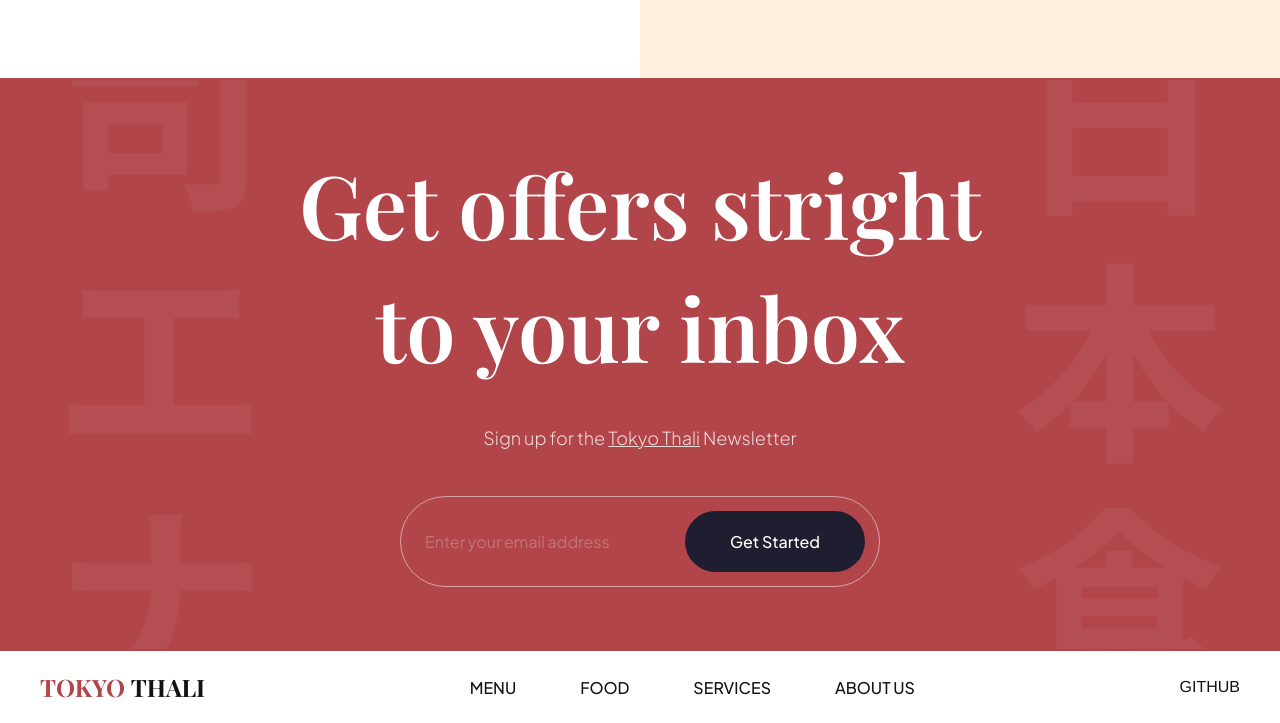
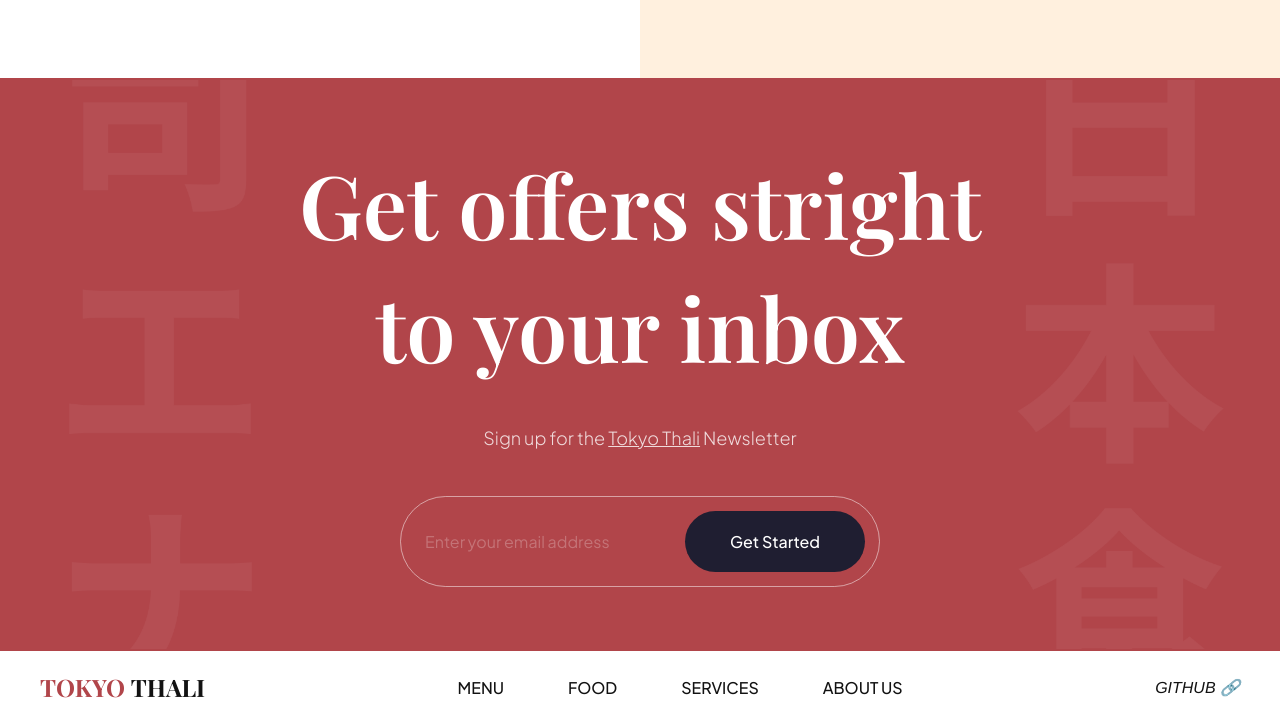
Before and after one commit to almosthumans/tokyo-thali, a website built with Vite: page index.html in a window 1280 px wide. Shown: the part 3620-4343 px from the top of the page. Built offline with nearby package versions, Linux system fonts and the light colour scheme.

Commit message:
updated src structure

```diff
--- a/index.html
+++ b/index.html
@@ -343,16 +343,7 @@
       </ul>
 
       <ul class="footer__social">
-        <a id="git" href="https://github.com/chaitanyasonawane-ai">GitHub</a>
-        <!-- <li class="flex-center">
-          <img src="assets/facebook.svg" alt="facebook" />
-        </li>
-        <li class="flex-center">
-          <img src="assets/instagram.svg" alt="instagram" />
-        </li> -->
-        <!-- <li class="flex-center">
-          <img src="assets/twitter.svg" alt="twitter" />
-        </li> -->
+        <a id="git" href="https://github.com/chaitanyasonawane-ai"><i>GitHub 🔗</i></a>
       </ul>
     </footer>
 
```
